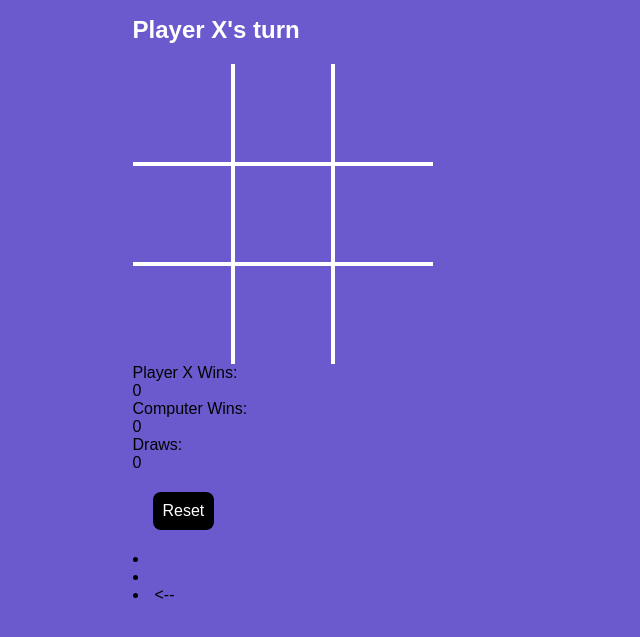
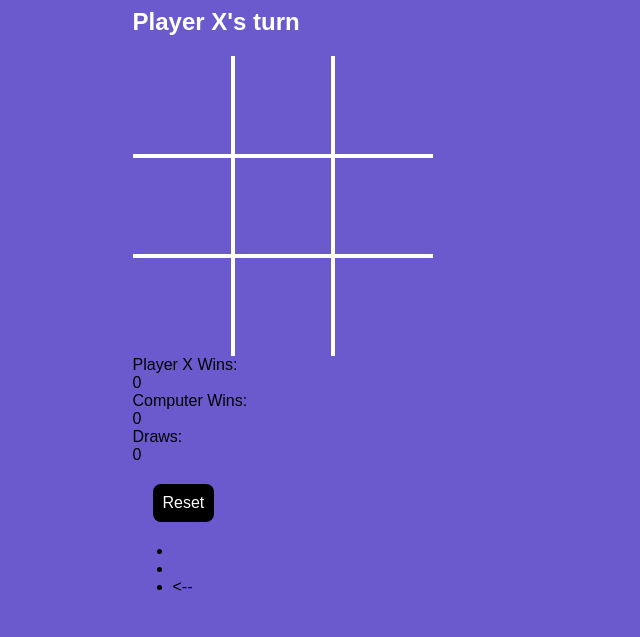
Before and after one commit to JosephGarcia98/Infinite-Tic-Tac-Toe, a plain HTML site: page index.html in a window 1280 px wide. Shown: the part 157-794 px from the top of the page, without its empty margins (319-959 px from the left). Drawn offline with Linux system fonts and the light colour scheme.

Commit message:
Fix HTML structure for setting panel

```diff
--- a/index.html
+++ b/index.html
@@ -4,7 +4,6 @@
 	<meta charset="UTF-8">
 	<link rel="stylesheet" href="stylesheet.css">
 	<title>TikTacToe</title>
-	<link rel="stylesheet" href="stylesheet.css" />
 	</head>
 	<body>
 		<div class="gameBox">
@@ -29,11 +28,11 @@
 				<div id="oPlayer">Computer Wins:</div><span id="oWins">0</span>
 				<div class="hidden" id="drawsLabel">Draws:</div><span class="hidden" id="drawCount">0</span>
 			<button id="reset">Reset</button>
-			<ui id ="settingPanel" class="hidden">
+			<ul id ="settingPanel" class="hidden">
 				<li id="playerMode"></li>
 				<li id="infiniteBtn"></li>
 				<li id="closeSetting"><--</li>
-			</ui>
+			</ul>
 		</div>
 	</body>
 	<script type="module" src="js/main.js"></script>
```
